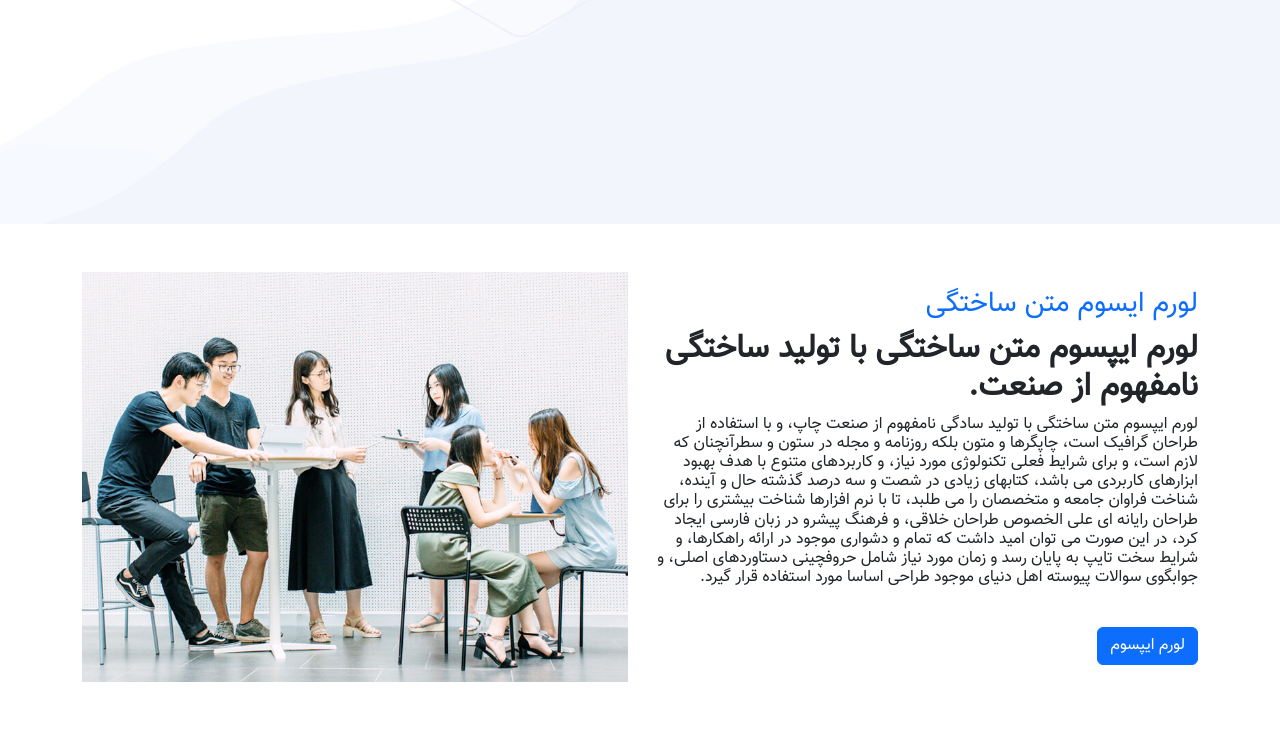
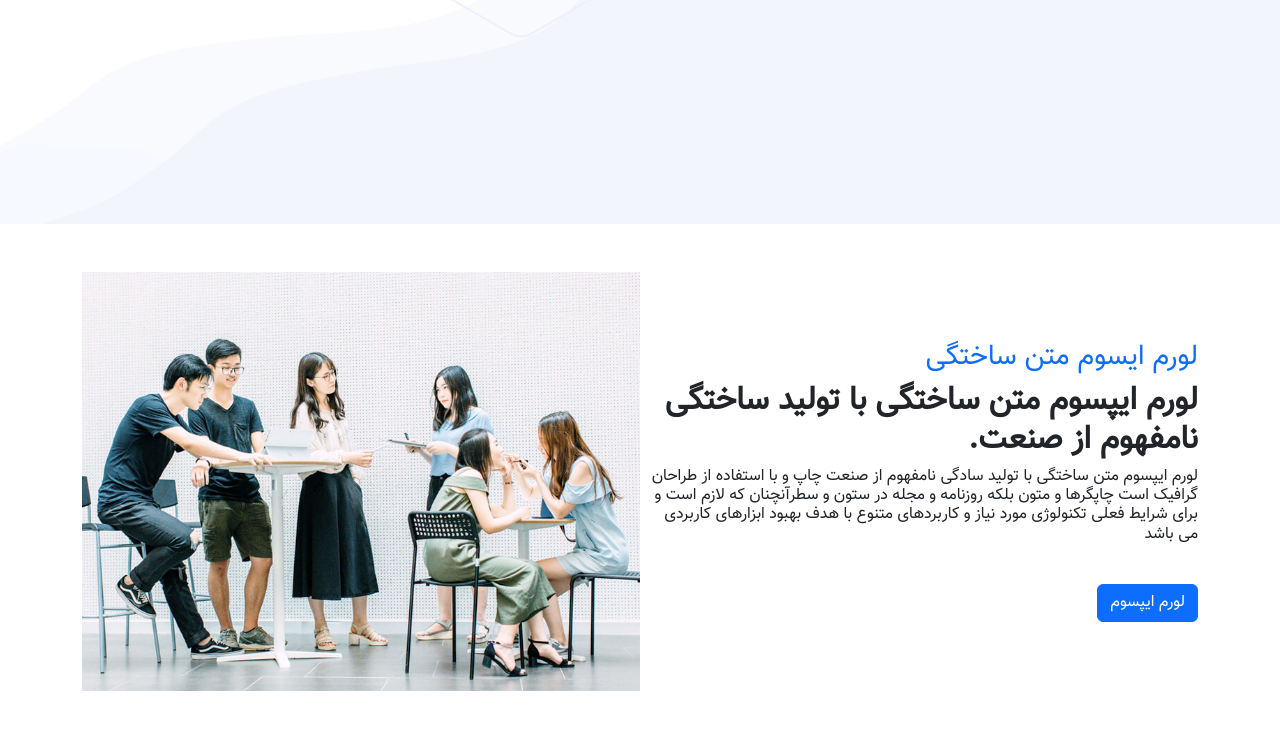
Before and after one commit to I-am-Programming-the-World/Bootstrap-landingpage-fa, a plain HTML site: page index.html in a window 1280 px wide. Shown: the part 576-1306 px from the top of the page. Drawn offline with nearby package versions, Linux system fonts and the light colour scheme; files whose address does not match are found by name.

Commit message:
Made a content section to change the graphical appearnace of the two dividers!

```diff
--- a/index.html
+++ b/index.html
@@ -64,14 +64,16 @@
     <!-- About Us section -->
     <section class="my-5">
       <div class="container">
-        <div class="row gy-5 align-items-center">
+        <div class="row gx-0 gy-5 align-items-center">
           <div class="col-lg-6">
-            <h3 class="text-primary">لورم ایسوم متن ساختگی</h3>
-            <h2 class="fw-bold">لورم ایپسوم متن ساختگی با تولید ساختگی نامفهوم از صنعت.</h2>
-            <p>
-              لورم ایپسوم متن ساختگی با تولید سادگی نامفهوم از صنعت چاپ، و با استفاده از طراحان گرافیک است، چاپگرها و متون بلکه روزنامه و مجله در ستون و سطرآنچنان که لازم است، و برای شرایط فعلی تکنولوژی مورد نیاز، و کاربردهای متنوع با هدف بهبود ابزارهای کاربردی می باشد، کتابهای زیادی در شصت و سه درصد گذشته حال و آینده، شناخت فراوان جامعه و متخصصان را می طلبد، تا با نرم افزارها شناخت بیشتری را برای طراحان رایانه ای علی الخصوص طراحان خلاقی، و فرهنگ پیشرو در زبان فارسی ایجاد کرد، در این صورت می توان امید داشت که تمام و دشواری موجود در ارائه راهکارها، و شرایط سخت تایپ به پایان رسد و زمان مورد نیاز شامل حروفچینی دستاوردهای اصلی، و جوابگوی سوالات پیوسته اهل دنیای موجود طراحی اساسا مورد استفاده قرار گیرد.
-            </p>
-            <button class="btn btn-primary hover mt-4">لورم ایپسوم</button>
+            <div class="content">
+              <h3 class="text-primary">لورم ایسوم متن ساختگی</h3>
+              <h2 class="fw-bold">لورم ایپسوم متن ساختگی با تولید ساختگی نامفهوم از صنعت.</h2>
+              <p>
+                لورم ایپسوم متن ساختگی با تولید سادگی نامفهوم از صنعت چاپ و با استفاده از طراحان گرافیک است چاپگرها و متون بلکه روزنامه و مجله در ستون و سطرآنچنان که لازم است و برای شرایط فعلی تکنولوژی مورد نیاز و کاربردهای متنوع با هدف بهبود ابزارهای کاربردی می باشد
+              </p>
+              <button class="btn btn-primary hover mt-4">لورم ایپسوم</button>
+            </div>
           </div>
           <div class="col-lg-6">
             <img class="img-fluid" src="images/about/about.jpg" alt="About Us section background">
```
